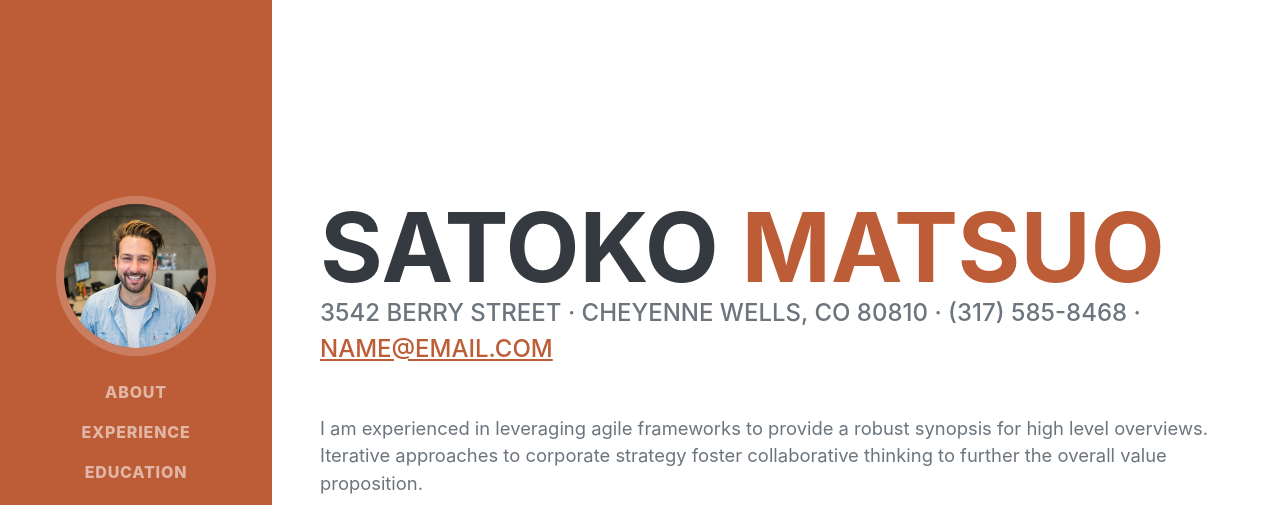
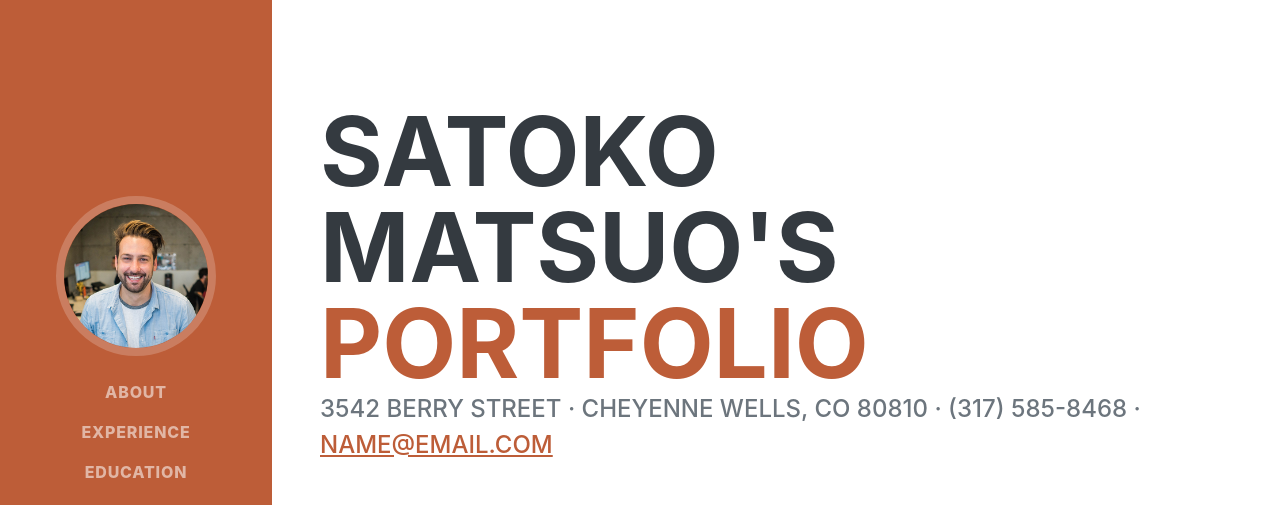
Before and after one commit to SatokoRum/Portfolio_test, a plain HTML site: page index.html in a window 1280 px wide. Shown: the top 505 px of the page. Drawn offline with nearby package versions, Linux system fonts and the light colour scheme; a web font is replaced by a local one.

Commit message:
Update index.html

```diff
--- a/index.html
+++ b/index.html
@@ -40,8 +40,8 @@
             <section class="resume-section" id="about">
                 <div class="resume-section-content">
                     <h1 class="mb-0">
-                        Satoko
-                        <span class="text-primary">Matsuo</span>
+                        Satoko Matsuo's
+                        <span class="text-primary">Portfolio</span>
                     </h1>
                     <div class="subheading mb-5">
                         3542 Berry Street · Cheyenne Wells, CO 80810 · (317) 585-8468 ·
```
